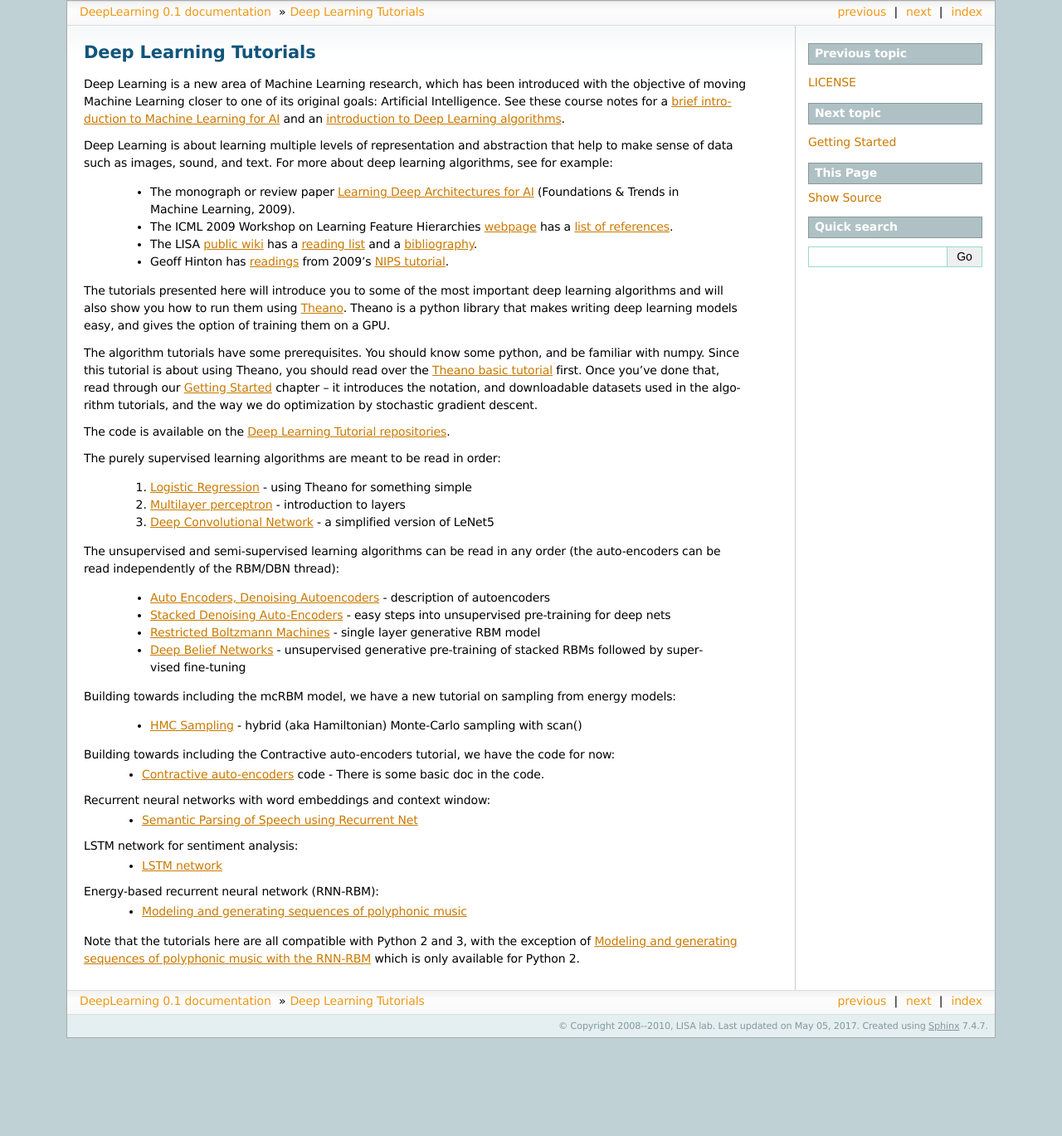
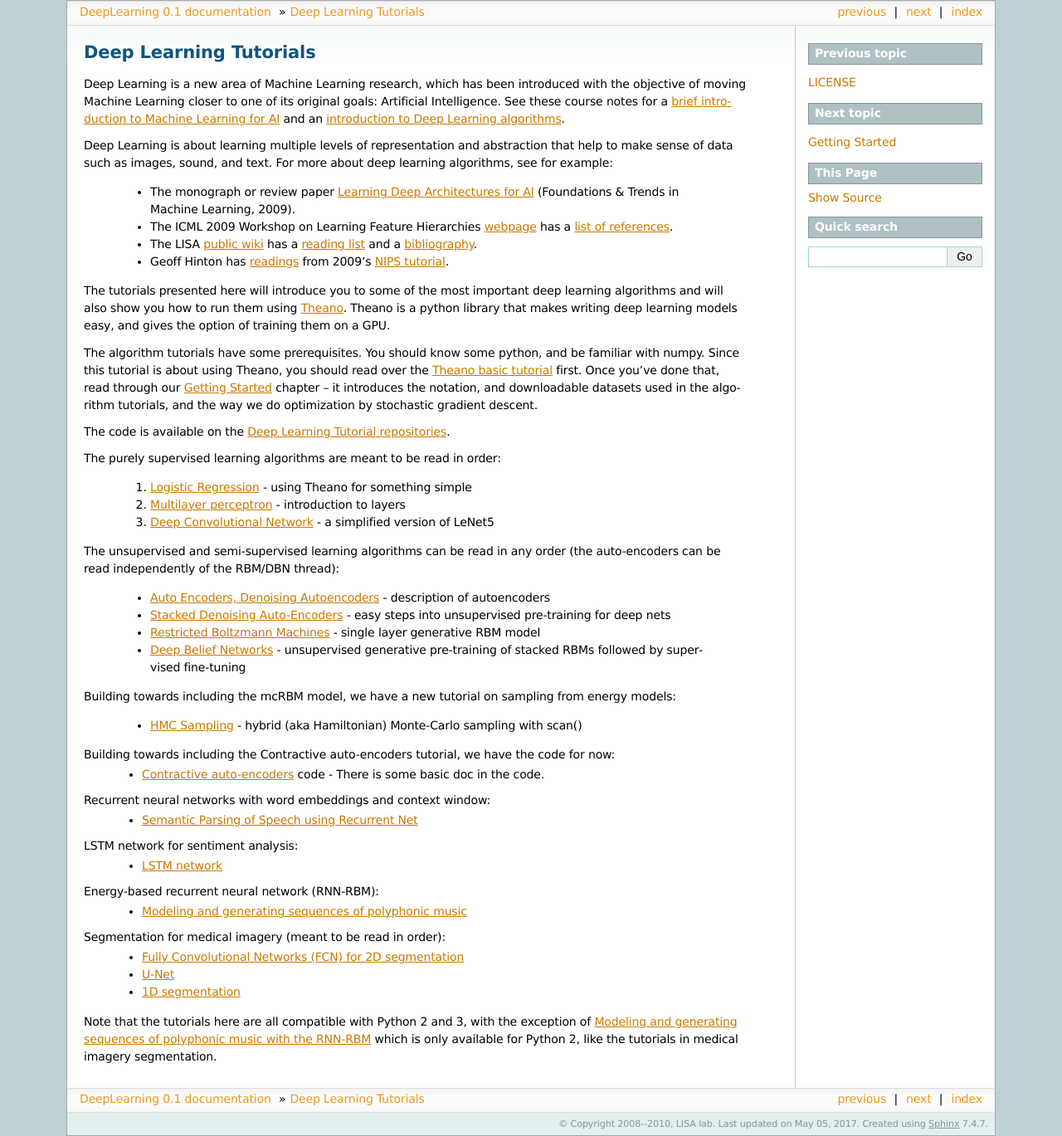
Before and after one commit to lisa-lab/DeepLearningTutorials, a Sphinx documentation site: the page built from doc/index.txt, in a window 1280 px wide. Shown: the whole page at 83% size. Built offline with Sphinx 7.4.7, drawn with Linux system fonts in a browser that asks for light colours; formulas are drawn with MathJax 3; before the commit the page ends 1251 px from its top, so only the background shows below that.

Commit message:
index updated with new links

```diff
--- a/doc/index.txt
+++ b/doc/index.txt
@@ -60,10 +60,21 @@ LSTM network for sentiment analysis:
 Energy-based recurrent neural network (RNN-RBM):
   * :ref:`Modeling and generating sequences of polyphonic music <rnnrbm>`
 
+Segmentation for medical imagery (meant to be read in order):
+  * :ref:`Fully Convolutional Networks (FCN) for 2D segmentation <fcn_2D_segm>`
+  * :ref:`U-Net <unet>`
+  * :ref:`1D segmentation <cnn_1D_segm>`
+
+
 .. _Theano: http://deeplearning.net/software/theano
 
 .. _Theano basic tutorial: http://deeplearning.net/software/theano/tutorial
 
 .. _Contractive auto-encoders: https://github.com/lisa-lab/DeepLearningTutorials/blob/master/code/cA.py
 
-Note that the tutorials here are all compatible with Python 2 and 3, with the exception of :ref:`rnnrbm` which is only available for Python 2.
+
+
+
+Note that the tutorials here are all compatible with Python 2 and 3,
+with the exception of :ref:`rnnrbm` which is only available for Python 2, like
+the tutorials in medical imagery segmentation.
```
